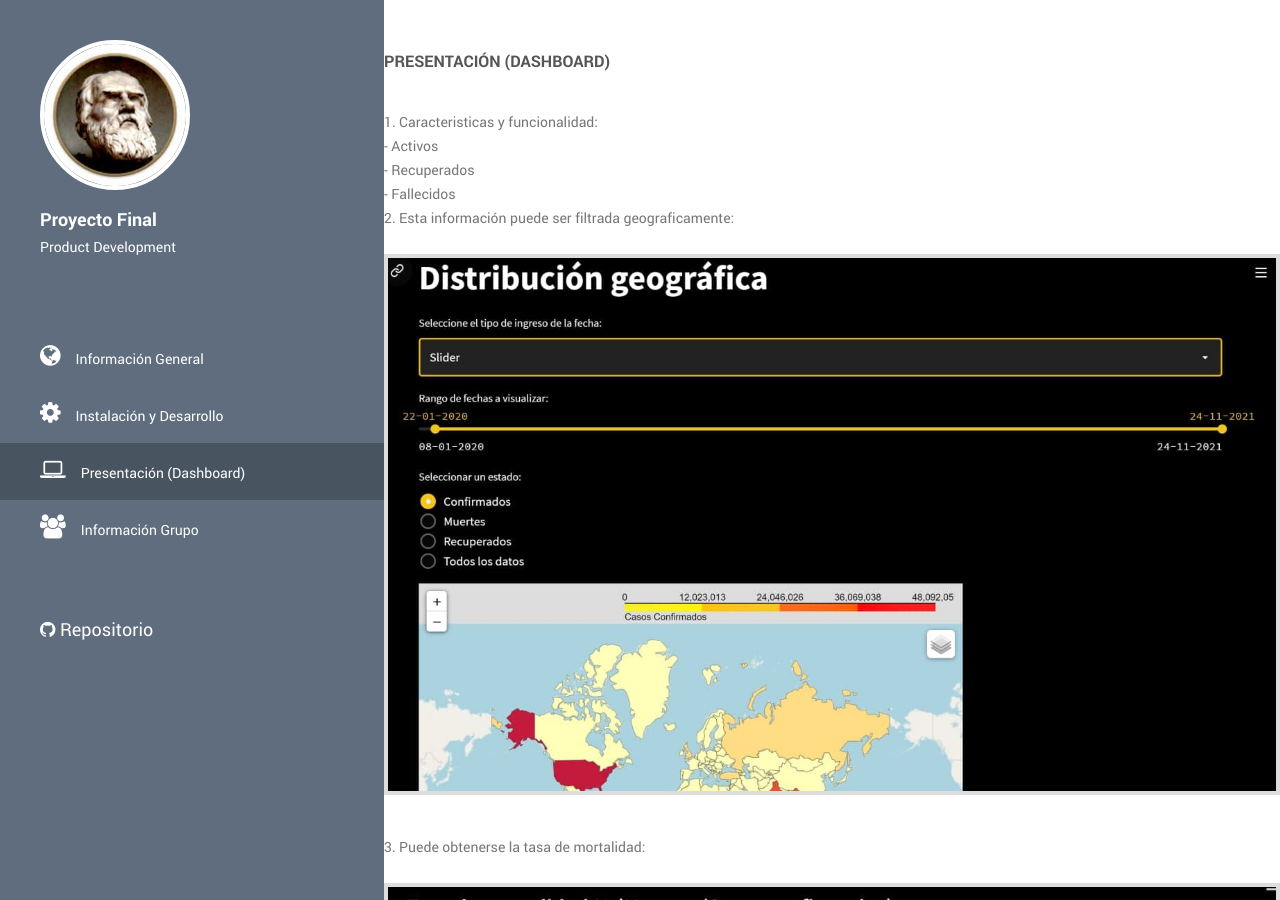
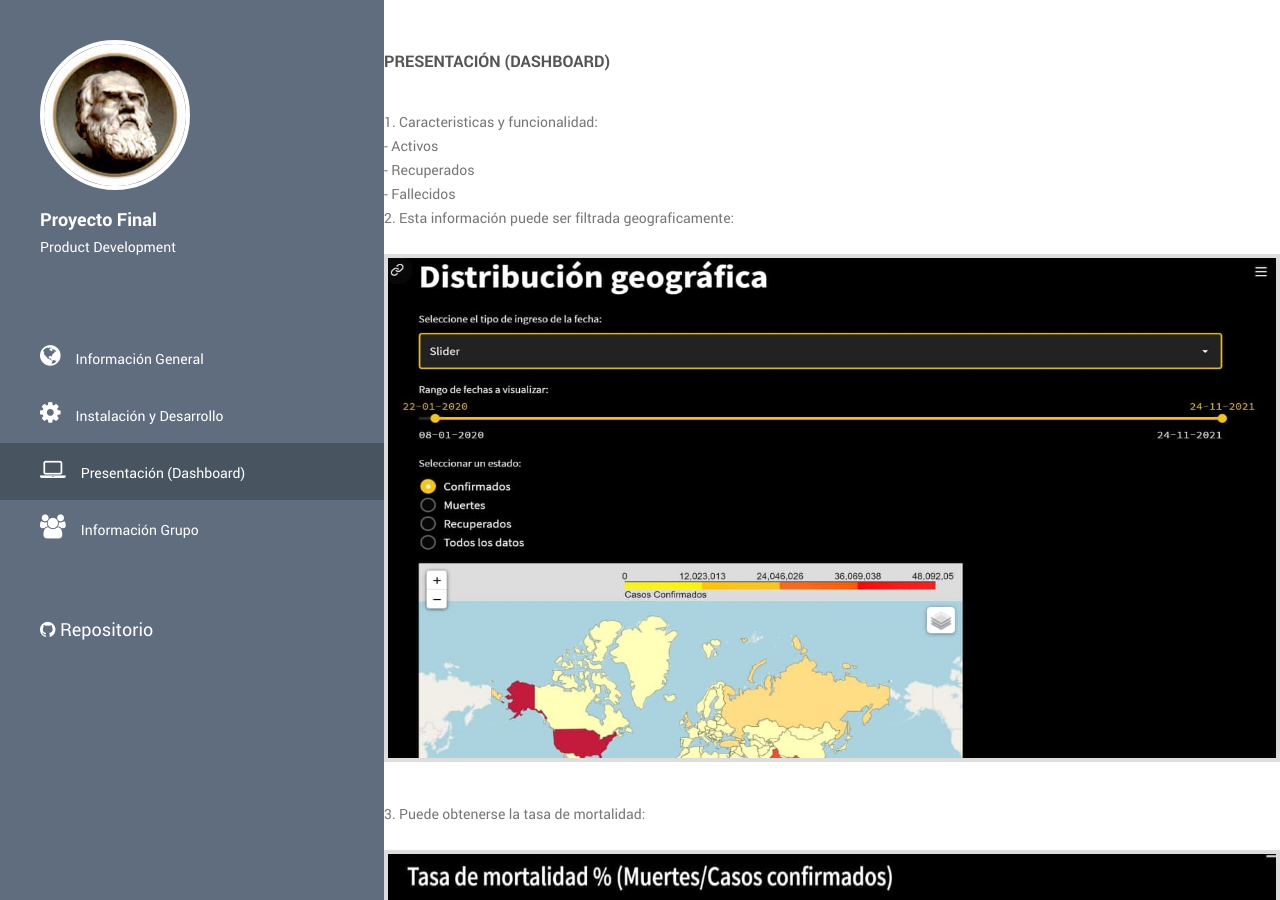
Before and after one commit to sergiopalmat/Product-Development, a Jekyll site: the page index.html, which Jekyll copies as it is, in a window 1280 px wide and 900 px high, scrolled down 2353 px. Built offline with Jekyll 4.4.1, drawn with Linux system fonts in a browser that asks for light colours.

Commit message:
Update index.html

```diff
--- a/index.html
+++ b/index.html
@@ -155,7 +155,7 @@
 							<p>2. Esta información puede ser filtrada geograficamente:</p>
 							<br>
                             <div class="about-image">
-                                <img src="img/1.jpg" alt="instalacion">
+                                <img src="img/1.jpg" alt="instalacion" width="500" height="500">
                             </div>
 							<p>3. Puede obtenerse la tasa de mortalidad:</p>
 							<br>
```
